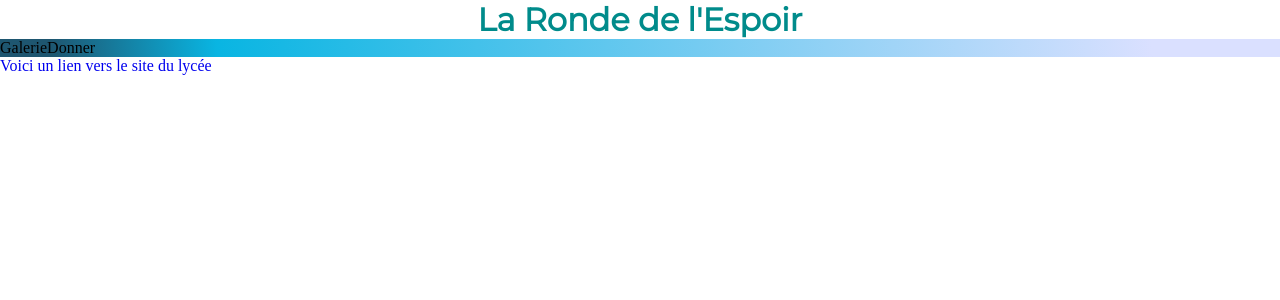
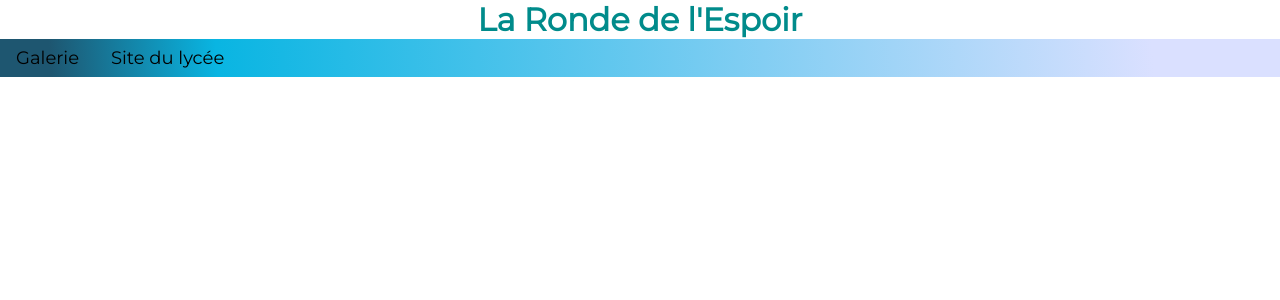
Before and after one commit to ronde-de-l-espoir/main, a PHP site: page / in a window 1280 px wide. Shown: the top 300 px of the page. Run offline with PHP 8.4, Linux system fonts and the light colour scheme.

Commit message:
did stuff

```diff
--- a/index.html
+++ b/index.html
@@ -13,10 +13,11 @@
 </head>
 <body>
     <h1 class="title">La Ronde de l'Espoir</h1>
-    <ul class="menu">
-        <li class="menu-item" href="#Galerie">Galerie</li>
-        <li class="menu-item" href="#Donner">Donner</li>
-    </ul>
-    <a href="https://lamerci.com/littoral/accueil" target="_blank">Voici un lien vers le site du lycée</a>
+    <nav>
+        <ul>
+            <li class="nav-item"><a class="nav-item-link" href="#Galerie" target="_blank">Galerie</a></li>
+            <li class="nav-item"><a class="nav-item-link" href="https://lamerci.com/littoral/accueil" target="_blank">Site du lycée</a></li>
+        </ul>
+    </nav>
 </body>
 </html>
--- a/style.css
+++ b/style.css
@@ -11,7 +11,7 @@
     text-align: center;
 }
 
-.menu {
+nav {
     list-style-type: none;
     background: rgb(30,86,112);
     background: linear-gradient(86deg, rgba(30,86,112,1) 4%, rgba(9,181,226,1) 17%, rgba(218,224,255,1) 90%);
@@ -20,15 +20,20 @@
     overflow: hidden;
 }
 
-.menu-item {
-    display: inline;
+.nav-item {
     float: left;
+
 }
 
-.menu-item a {
+.nav-item .nav-item-link {
     display: block;
-    color: white;
+    padding: 8px 16px;
     text-align: center;
-    padding: 14px 16px;
-    text-decoration: none;
-  }
+    font-family: "Montserrat", sans-serif;
+    font-size: large;
+    color: black;
+}
+
+.nav-item .nav-item-link:hover {
+    background-color: rgba(23, 253, 242, 0.315);
+}
```
